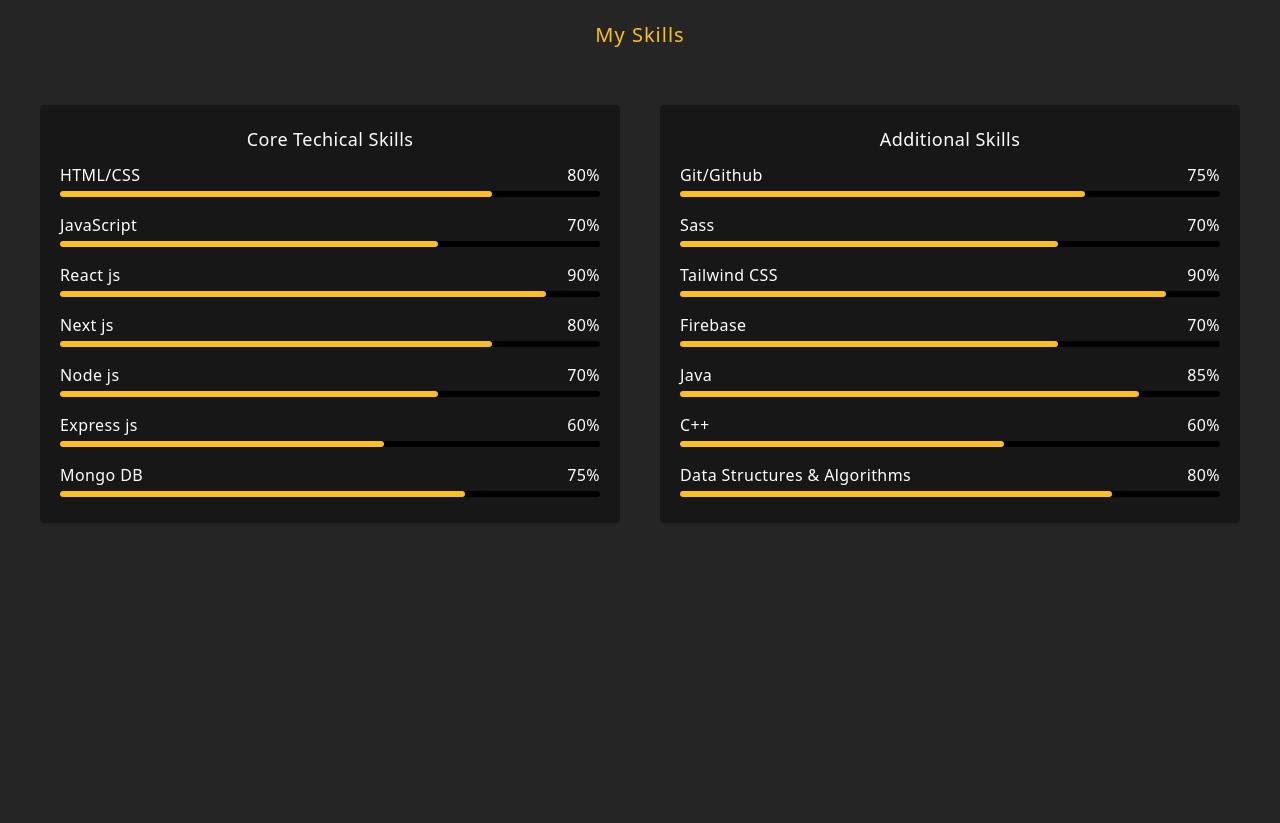
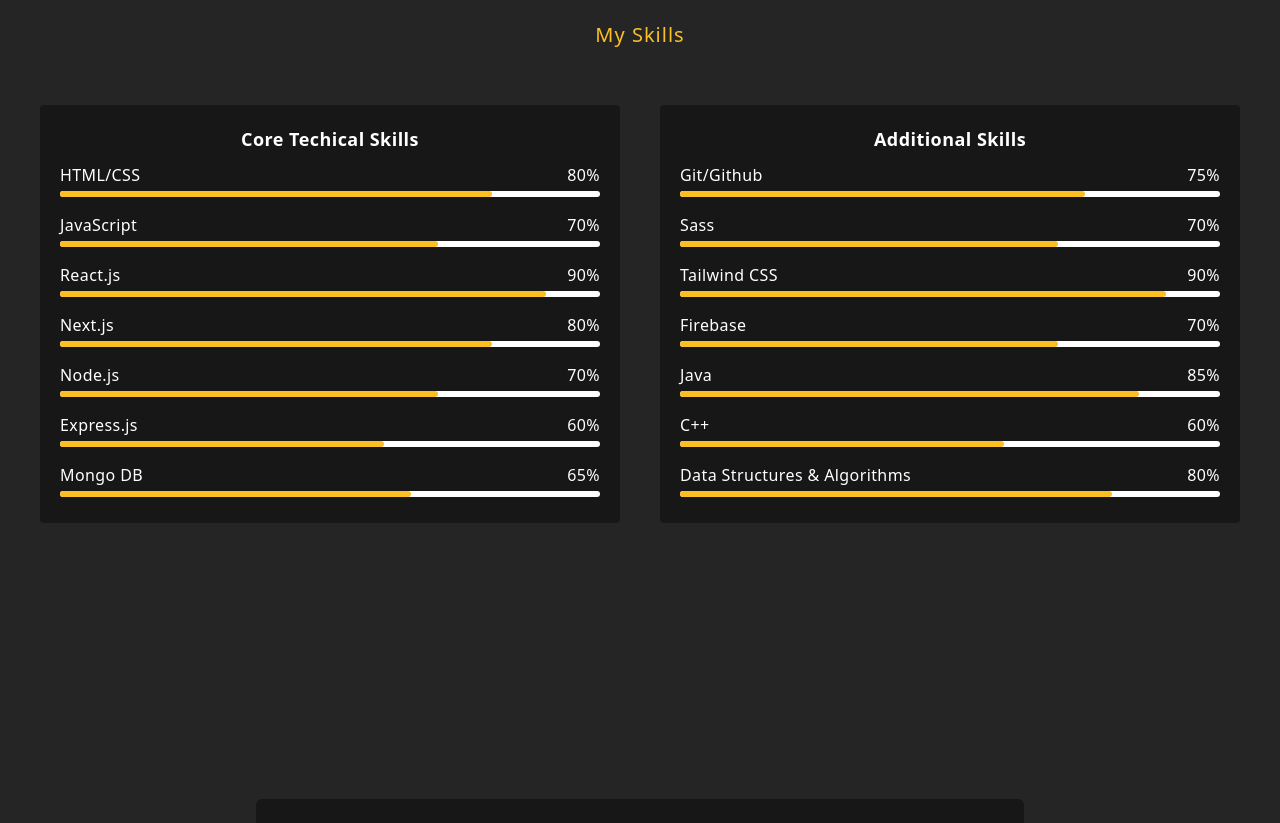
Before and after one commit to mondalraj/rajib-mondal-portfolio, a React (Create React App) app: page / in a window 1280 px wide. Shown: the part 1960-2783 px from the top of the page. Before the commit the page ends 2632 px from the top, so only its background shows below. Built offline with nearby package versions, Linux system fonts and the light colour scheme.

Commit message:
contact form front end added

```diff
--- a/src/App.js
+++ b/src/App.js
@@ -1,4 +1,5 @@
 import About from "./components/About";
+import Contact from "./components/Contact";
 import Header from "./components/Header";
 import Navbar from "./components/Navbar";
 import Skills from "./components/Skills";
@@ -11,6 +12,7 @@
       <Header />
       <About />
       <Skills />
+      <Contact />
     </div>
   );
 }
--- /dev/null
+++ b/src/components/Contact.js
@@ -0,0 +1,25 @@
+function Contact() {
+    return (
+        <div id="contact" className="contact-container max-w-screen-xl mx-auto flex justify-center items-center min-h-screen text-white p-5 pt-20">
+            <div className="get-in-touch w-full p-5 rounded-md md:max-w-3xl" style={{ backgroundColor: "#171717" }}>
+                <div className="text-2xl md:text-3xl font-semibold tracking-wide pb-4">Get In Touch!</div>
+                <div className="text-lg">
+                    <p>Have an enquiry or feedback for me?</p>
+                    <p>Fill out the form below to contact me.</p>
+                </div>
+                <div className="contact-form relative -bottom-10 rounded p-5" style={{ backgroundColor: "#DBDBDB" }}>
+                    <form action="/">
+                        <label className="text-md text-black " htmlFor="email">Mail <br /></label>
+                        <input className="w-full rounded p-2 mt-1 mb-3 text-gray-800" type="email" name="email" id="email" placeholder="Type your Email" />
+                        <br />
+                        <label className="text-md text-black " htmlFor="message">Message <br /></label>
+                        <textarea className="w-full rounded p-2 mt-1 text-gray-800" name="message" id="message" cols="30" rows="10" placeholder="Type your Message"></textarea>
+                        <input className="bg-yellow-400 mt-2 w-full rounded text-black p-2 px-5" type="submit" value="Send Message" />
+                    </form>
+                </div>
+            </div>
+        </div>
+    )
+}
+
+export default Contact
--- a/src/components/Skills.js
+++ b/src/components/Skills.js
@@ -9,24 +9,24 @@
             power: 70
         },
         {
-            name: "React js",
+            name: "React.js",
             power: 90
         },
         {
-            name: "Next js",
+            name: "Next.js",
             power: 80
         },
         {
-            name: "Node js",
+            name: "Node.js",
             power: 70
         },
         {
-            name: "Express js",
+            name: "Express.js",
             power: 60
         },
         {
             name: "Mongo DB",
-            power: 75
+            power: 65
         },
     ]
     const additionalSkills = [
@@ -64,7 +64,7 @@
             <div className="text-xl text-yellow-400 tracking-wider mb-4">My Skills</div>
             <div className="skills-content flex flex-col justify-center items-center w-full gap-4 md:flex-row md:gap-10">
                 <div className="core-technical-skills w-full p-5 rounded" style={{ backgroundColor: "#171717" }}>
-                    <div className="text-center text-lg tracking-wide">Core Techical Skills</div>
+                    <div className="text-center text-lg tracking-wide font-semibold">Core Techical Skills</div>
 
                     {coreTechnicalSkills.map((skill) => {
                         return (
@@ -73,7 +73,7 @@
                                     <div>{skill.name}</div>
                                     <div>{skill.power}%</div>
                                 </div>
-                                <div className="skill-bar w-full h-1.5 rounded bg-black">
+                                <div className="skill-bar w-full h-1.5 rounded bg-white">
                                     <div className="skill-percent h-full bg-yellow-400 rounded" style={{ width: `${skill.power}%` }}></div>
                                 </div>
                             </div>
@@ -82,7 +82,7 @@
 
                 </div>
                 <div className="additional-skills w-full p-5 rounded" style={{ backgroundColor: "#171717" }}>
-                    <div className="text-center text-lg tracking-wide">Additional Skills</div>
+                    <div className="text-center text-lg tracking-wide font-semibold">Additional Skills</div>
 
                     {additionalSkills.map((skill) => {
                         return (
@@ -91,7 +91,7 @@
                                     <div>{skill.name}</div>
                                     <div>{skill.power}%</div>
                                 </div>
-                                <div className="skill-bar w-full h-1.5 rounded bg-black">
+                                <div className="skill-bar w-full h-1.5 rounded bg-white">
                                     <div className="skill-percent h-full bg-yellow-400 rounded" style={{ width: `${skill.power}%` }}></div>
                                 </div>
                             </div>
```
